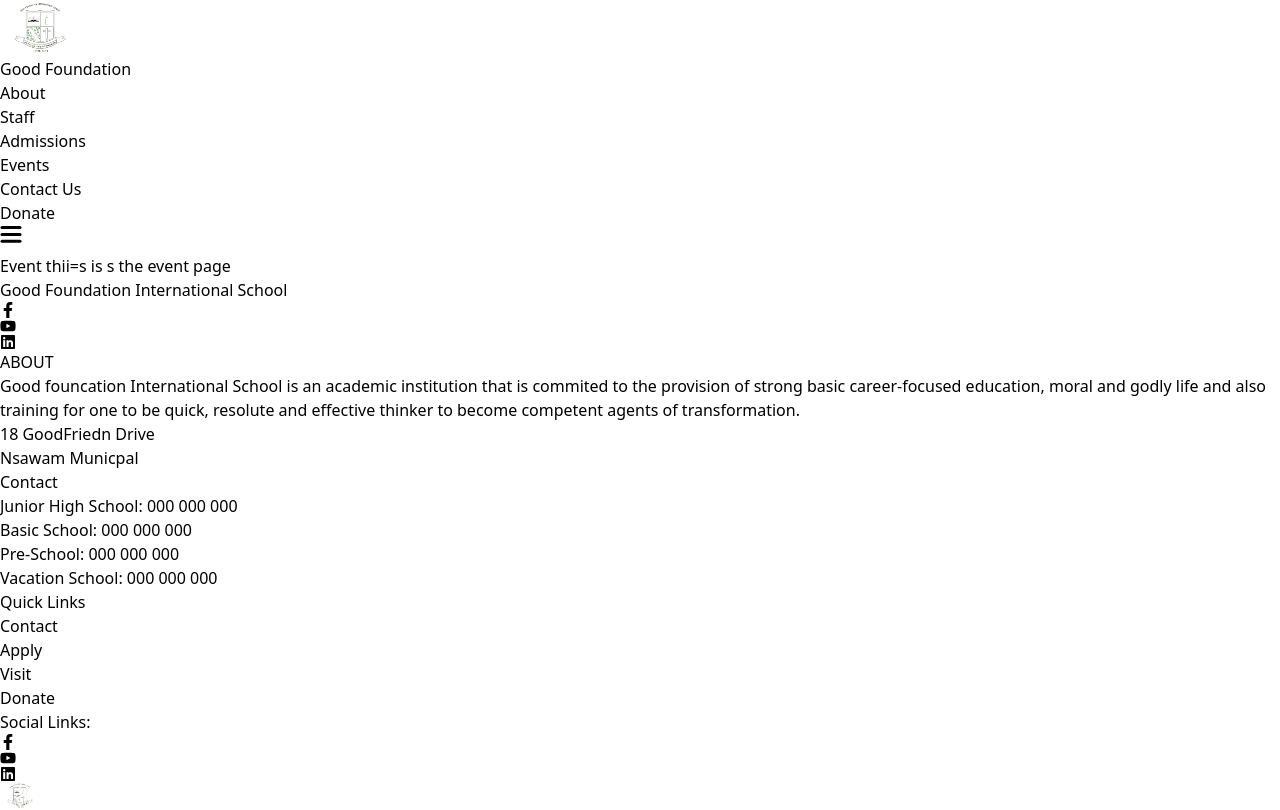
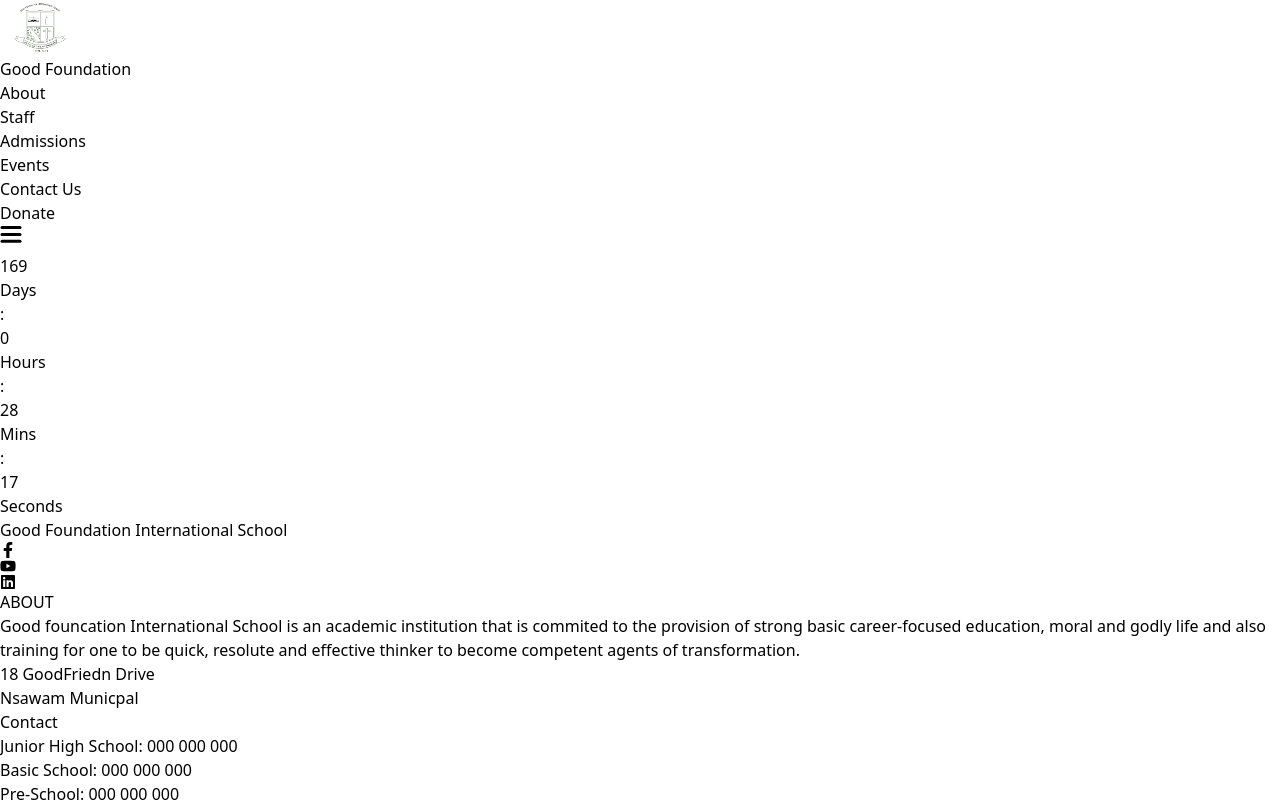
Before and after one commit to solomonrazak/good-foundation, a React (Vite) app: page /event in a window 1280 px wide. Shown: the top 810 px of the page. Built offline with nearby package versions, Linux system fonts and the light colour scheme.

Commit message:
upcoming event timer set sucessfully

```diff
--- a/src/components/NavBar.jsx
+++ b/src/components/NavBar.jsx
@@ -54,7 +54,11 @@ const NavBar = () => {
 
         </li>
         </NavLink>
+        <NavLink to="/event">
         <li>Events</li>
+
+        </NavLink>
+
         <NavLink to="/contact">
         <li>Contact Us</li>
         </NavLink>
--- a/src/components/special/CountdownTimer.jsx
+++ b/src/components/special/CountdownTimer.jsx
@@ -1,11 +1,15 @@
-import React from 'react';
-import { useCountdown } from '../../hooks/useCountDown';
+import React, { useState } from 'react';
+import { useCountDown } from '../../hooks/useCountDown';
+
 import ExpiredNotice from './ExpiredNotice';
+import ShowCounter from './ShowCounter';
 
 
+const eventComing = new Date('2024-12-31T23:59:59');
 
 const CountdownTimer = ({targetDate}) => {
-  const [days, hours, minutes, seconds] = useCountdown(targetDate);
+  const [upcomingEvent, setUpcomingEvent] = useState(eventComing);
+  const [days, hours, minutes, seconds] = useCountDown(upcomingEvent);
 
   if (days + hours + minutes + seconds <= 0) {
     return <ExpiredNotice />;
--- a/src/hooks/useCountdown.js
+++ b/src/hooks/useCountdown.js
@@ -1,6 +1,6 @@
 import { useState, useEffect } from "react";
 
-const useCountdown = (targetDate) => {
+const useCountDown = (targetDate) => {
   const countDownDate = new Date(targetDate).getTime();
 
   const [countDown, setCountDown] = useState(
@@ -12,11 +12,11 @@ const useCountdown = (targetDate) => {
       setCountDown(countDownDate - new Date().getTime());
 
       return () => clearInterval(interval);
-        })
-      }, [countDownDate])
+    });
+  }, [countDownDate]);
 
   return getReturnValues(countDown);
-}
+};
 
 const getReturnValues = (countDown) => {
   // calculate time left
@@ -30,4 +30,4 @@ const getReturnValues = (countDown) => {
   return [days, hours, minutes, seconds];
 };
 
-  export { useCountdown };
+export { useCountDown };
--- a/src/pages/Event.jsx
+++ b/src/pages/Event.jsx
@@ -1,9 +1,10 @@
 import React from 'react';
+import CountdownTimer from '../components/special/CountdownTimer';
 
 const Event = () => {
   return (
-    <div>Event
-      thii=s is s the event page
+    <div>
+      <CountdownTimer />
     </div>
   )
 }
```
Also changed, not shown: src/components/SlidingImage.jsx (deleted, +0 -9 lines). Lines whose indentation alone changed are shown as unchanged.
